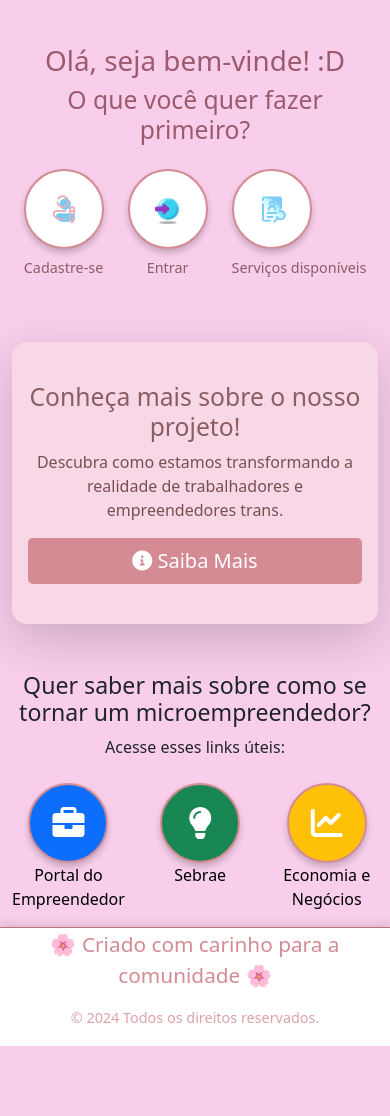
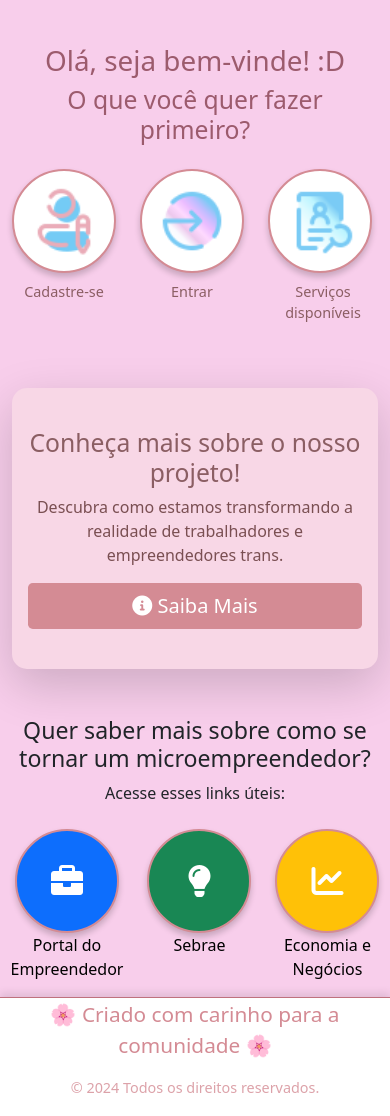
Before and after one commit to Joaquim-Renato/transNoTrampo, a Django app: page / in a window 390 px wide. Shown: the part 262-1378 px from the top of the page. Before the commit the page ends 1308 px from the top, so only its background shows below. Run offline with Django 3.2, Linux system fonts and the light colour scheme.

Commit message:
index estilizacao

```diff
--- a/empreendedores/templates/index.html
+++ b/empreendedores/templates/index.html
@@ -94,10 +94,10 @@
 
      <!-- Botões com ícones -->
      <div class="d-flex justify-content-center gap-4 mt-4">
-        <!-- Card para "Seja um profissional" -->
+        <!-- ícone para "Cadastre-se" -->
         <a href="cadastrar/" class="icon-card">
             <div class="icon-container" style="background-color: white;">
-                <img src="{% static 'icons/iconCadastro.png' %}" alt="Seja um profissional" class="icon-img">
+                <img src="{% static 'icons/iconCadastro.png' %}" alt="Cadastre-se" class="icon-img">
             </div>
             <p class="mt-2">Cadastre-se</p>
         </a>
@@ -105,7 +105,7 @@
         <!-- Card para "Entrar" -->
         <a href="login/" class="icon-card">
             <div class="icon-container" style="background-color: white;">
-                <img src="{% static 'icons/login.png' %}" alt="Entrar" class="icon-img">
+                <img src="{% static 'icons/iconLogin.png' %}" alt="Entrar" class="icon-img">
             </div>
             <p class="mt-2">Entrar</p>
         </a>
@@ -224,6 +224,7 @@
     border-radius: 50%;
     background-color: white;
     border: 2px solid #d48b94; /* Borda rosa */
+    padding: 50px; /* Espaço interno entre o ícone e a borda */
     box-shadow: 0px 4px 10px rgba(0, 0, 0, 0.1);
     transition: transform 0.3s ease, box-shadow 0.3s ease;
 }
@@ -234,8 +235,9 @@
 
 /* Estilo da imagem do ícone */
 .icon-img {
-    width: 40px; /* Tamanho do ícone */
-    height: 40px;
+    width: 70px; /* Tamanho do ícone */
+    height: 70px;
+
 
 }
 
@@ -253,14 +255,14 @@
         height: 60px;
     }
     .icon-img {
-        width: 30px;
-        height: 30px;
+        width: 70px;
+        height: 70px;
     }
     .icon-card p {
         font-size: 0.9rem;
     }
 }
-  /* Estilo do card sobre */
+  /* Estilo do card "sobre" */
   .card.bg-primary {
     border: none;
     border-radius: 15px;
@@ -304,7 +306,7 @@
     transform: scale(1.1);
 }
 
-/* Container do ícone */
+/* Container do ícone informativo  */
 .icon-container {
     width: 80px;
     height: 80px;
```
Also changed, not shown: empreendedores/static/icons/iconLogin.png (added), empreendedores/static/icons/login.png (deleted).
